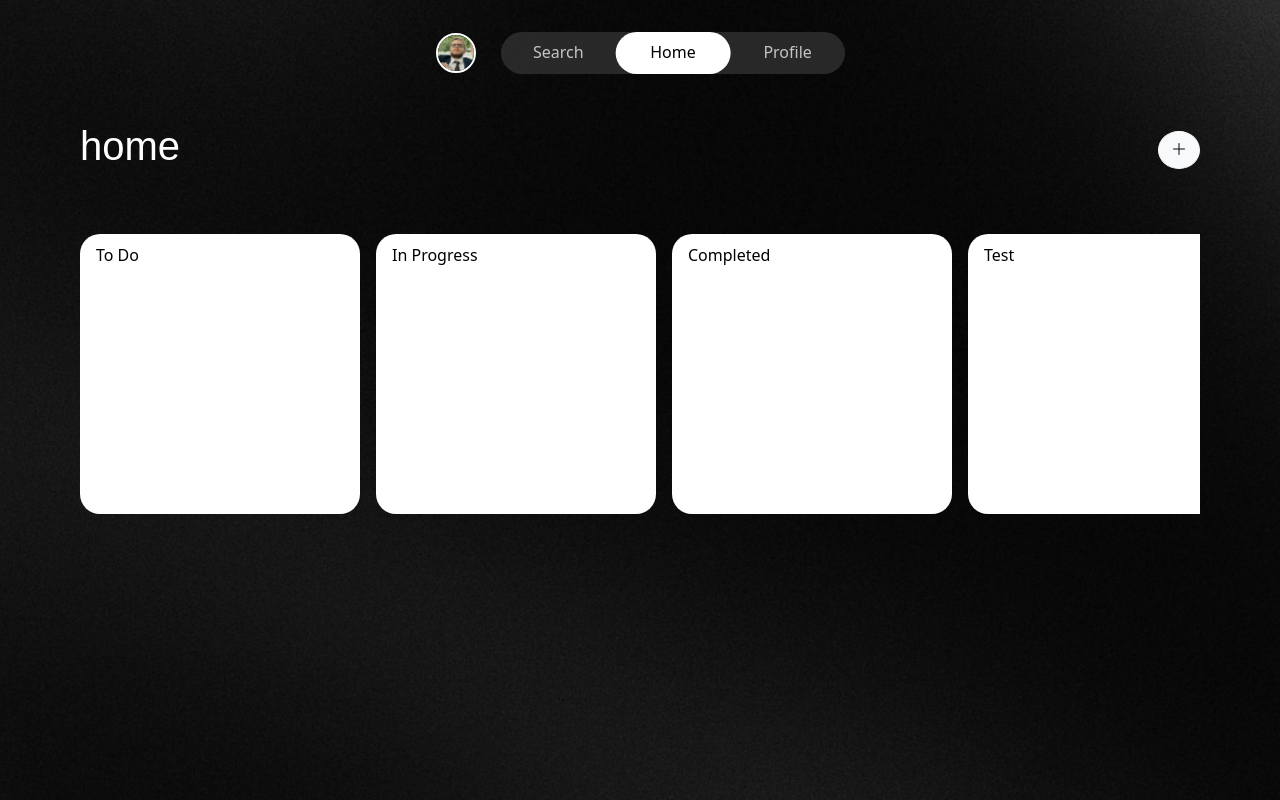
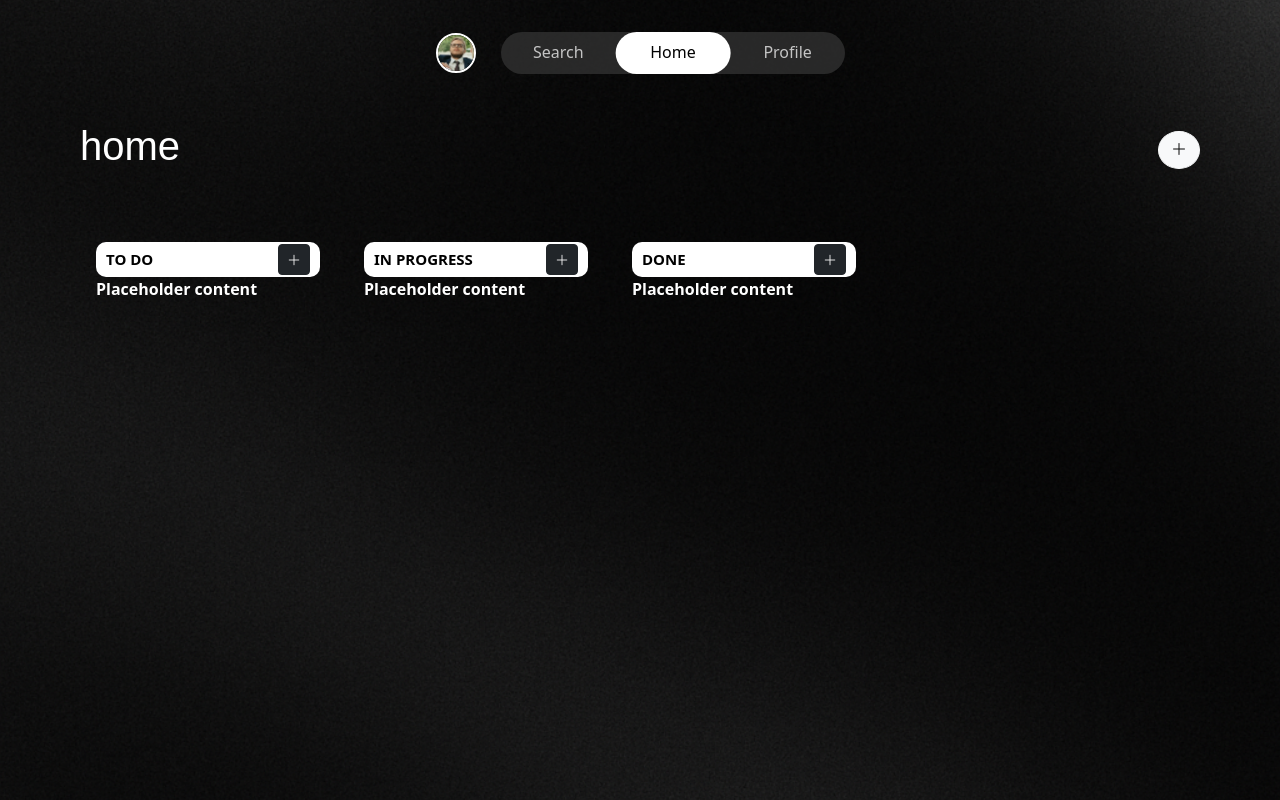
Before and after one commit to badreeddog/project-management-app, a React (Vite) app: page / in a window 1280 px wide. Shown: the top 800 px of the page. Built offline with nearby package versions, Linux system fonts and the light colour scheme; a web font is replaced by a local one.

Commit message:
create swim lane component and small styling fixes

```diff
--- a/src/Home.css
+++ b/src/Home.css
@@ -5,7 +5,6 @@
   font-family: "BBH Sans Bartle", sans-serif;
   font-weight: 400;
   font-style: normal;
-}
 
   .bi-plus-lg::before {
     transform: rotate(0deg);
@@ -15,12 +14,13 @@
   .btn:hover .bi-plus-lg::before {
     transform: rotate(180deg);
   }
+}
 
 .swim-board {
   display: grid;
   grid-auto-flow: column;
-  grid-auto-columns: clamp(220px, 24vw, 280px);
-  gap: 1rem;
+  grid-auto-columns: clamp(250px, 20vw, 425px);
+  gap: .75rem;
   margin-top: 3rem;
   padding: .5rem 0;
 
@@ -31,23 +31,3 @@
   scrollbar-width: thin;
   scrollbar-color: #696969 transparent;
 }
-
-.swim-lane {
-  scroll-snap-align: start;
-  background: white;
-  color: black;
-  border-radius: 20px;
-  padding: .5rem 1rem;
-
-  display: flex;
-  flex-direction: column;
-  min-height: 280px;
-}
-
-.swim-lane h6 {
-  margin: 0 0 .5rem 0;
-  position: sticky;
-  top: 0;
-  background: white;
-  padding-top: .25rem;
-}
--- a/src/Home.tsx
+++ b/src/Home.tsx
@@ -1,7 +1,10 @@
 import "./Home.css";
 import { Button } from "react-bootstrap";
+import SwimLane from "./SwimLane";
+import { useState } from "react";
 
 function Home() {
+    const [lanes, setLanes] = useState(["To Do", "In Progress", "Done"]);
 
     return (
         <>
@@ -12,24 +15,9 @@ function Home() {
                 </Button>
             </div>
             <div className="swim-board">
-            <div className="swim-lane">
-                <h6>To Do</h6>
-            </div>
-            <div className="swim-lane">
-                <h6>In Progress</h6>
-            </div>
-            <div className="swim-lane">
-                <h6>Completed</h6>
-            </div>
-            <div className="swim-lane">
-                <h6>Test</h6>
-            </div>
-            <div className="swim-lane">
-                <h6>Test</h6>
-            </div>
-            <div className="swim-lane">
-                <h6>Test</h6>
-            </div>
+                {lanes.map((lane, index) =>
+                    <SwimLane key={index} laneName={lane} />
+                )}
             </div>
         </>
     );
--- /dev/null
+++ b/src/SwimLane.css
@@ -0,0 +1,28 @@
+.swim-lane {
+  scroll-snap-align: start;
+  padding: .5rem 1rem;
+
+  display: flex;
+  flex-direction: column;
+  min-height: 280px;
+}
+
+.swim-header {
+  display: flex;
+  justify-content: space-between;
+  align-items: center;
+
+  border-radius: 10px;
+  padding: 2px 10px;
+
+  background: white;
+  color: black;
+
+  & p {
+    margin-bottom: 0;
+    text-transform: uppercase;
+
+    font-size: 15px;
+    font-weight: 600;
+  }
+}
--- /dev/null
+++ b/src/SwimLane.tsx
@@ -0,0 +1,21 @@
+import { Button } from "react-bootstrap";
+import "./SwimLane.css";
+
+function SwimLane({ laneName }: { laneName: string }) {
+
+    return (
+        <div className="swim-lane">
+            <div className="swim-header">
+                <p>{laneName}</p>
+                <Button variant="dark" size="sm">
+                    <i className="bi bi-plus-lg" />
+                </Button>
+            </div>
+            <div className="swim-content">
+                <p><b>Placeholder content</b></p>
+            </div>
+        </div>
+    );
+}
+
+export default SwimLane;
```
Lines whose indentation alone changed are shown as unchanged.
